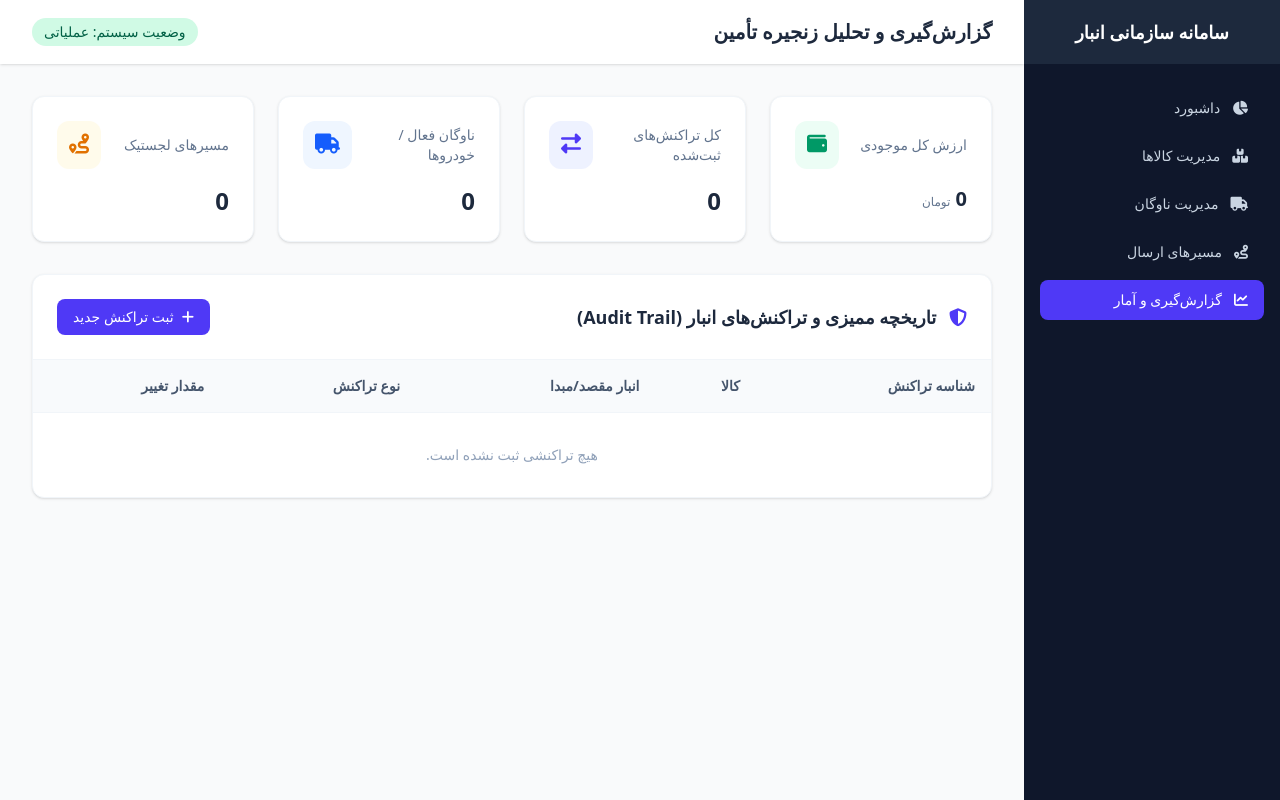
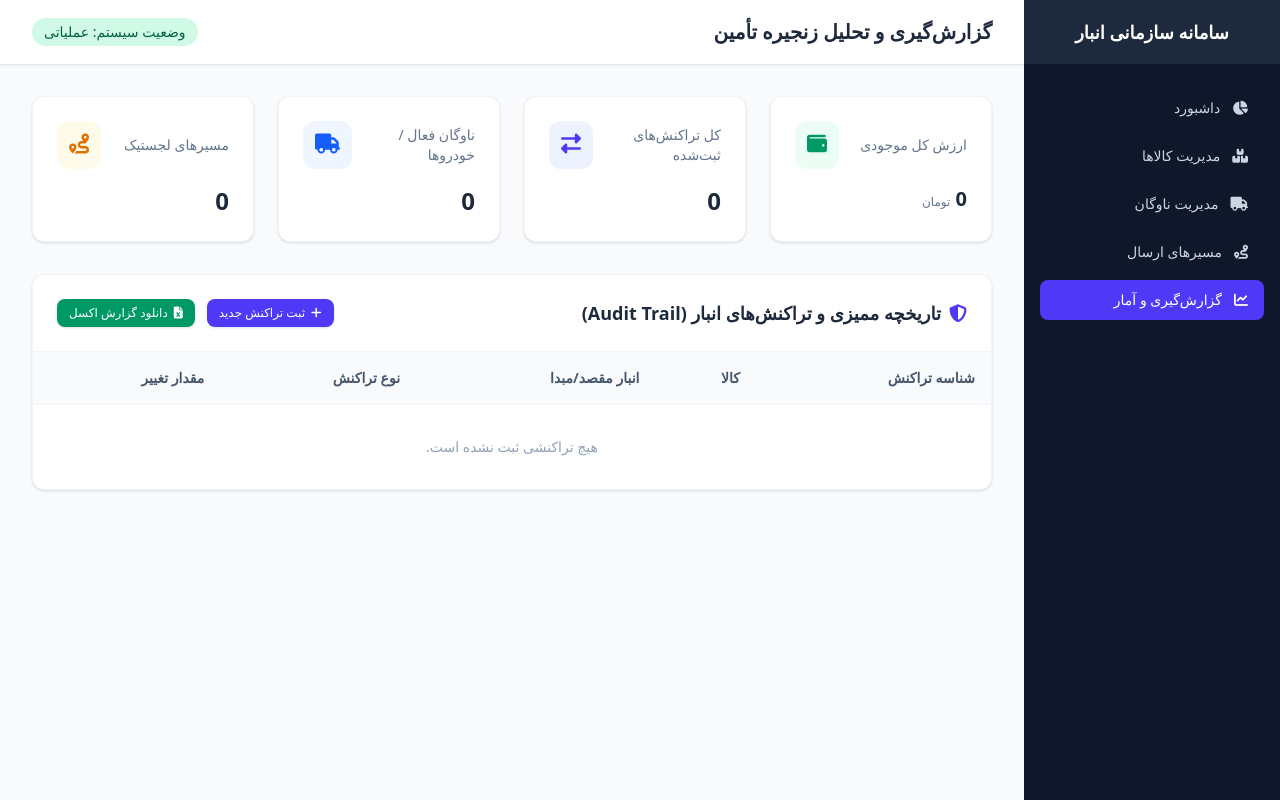
Before and after one commit to soroushTypeG/supply-chain-management-system, a Flask app: page /reports in a window 1280 px wide. Run offline with Flask 3, Linux system fonts and the light colour scheme.

Commit message:
Update reports.html

```diff
--- a/templates/reports.html
+++ b/templates/reports.html
@@ -41,11 +41,21 @@
 
 <!-- Detailed Audit Trail Table -->
 <div class="bg-white rounded-xl shadow-sm border border-slate-100 overflow-hidden">
-    <div class="p-6 border-b border-slate-100 flex justify-between items-center">
-        <h3 class="text-lg font-bold text-slate-800"><i class="fa-solid fa-shield-halved text-indigo-600 ml-2"></i> تاریخچه ممیزی و تراکنش‌های انبار (Audit Trail)</h3>
-        <a href="/transactions/add" class="inline-flex items-center px-4 py-2 bg-indigo-600 text-white text-sm font-medium rounded-lg hover:bg-indigo-700 transition">
-            <i class="fa-solid fa-plus ml-2"></i> ثبت تراکنش جدید
-        </a>
+    <div class="p-6 border-b border-slate-100 flex flex-col md:flex-row justify-between items-center gap-4">
+        <!-- Title & Description (Right side in RTL) -->
+        <h3 class="text-lg font-bold text-slate-800 flex items-center">
+            <i class="fa-solid fa-shield-halved text-indigo-600 ml-2"></i> تاریخچه ممیزی و تراکنش‌های انبار (Audit Trail)
+        </h3>
+
+        <!-- Action Buttons Group (Left side in RTL) -->
+        <div class="flex items-center gap-3">
+            <a href="/transactions/add" class="inline-flex items-center px-3 py-1.5 bg-indigo-600 text-white text-xs font-medium rounded-lg hover:bg-indigo-700 transition shadow-sm whitespace-nowrap">
+                <i class="fa-solid fa-plus ml-1.5"></i> ثبت تراکنش جدید
+            </a>
+            <a href="/reports/export/excel" class="inline-flex items-center px-3 py-1.5 bg-emerald-600 text-white text-xs font-medium rounded-lg hover:bg-emerald-700 transition shadow-sm whitespace-nowrap">
+                <i class="fa-solid fa-file-excel ml-1.5"></i> دانلود گزارش اکسل
+            </a>
+        </div>
     </div>
 
     <div class="overflow-x-auto">
@@ -62,7 +72,7 @@
             <tbody class="divide-y divide-slate-100 text-slate-700">
                 {% for tx in transactions %}
                 <tr class="hover:bg-slate-50 transition">
-                    <td class="p-4 font-mono text-xs">#TX-{{ tx.id }}</td>
+                    <td class="p-4 font-mono text-xs" dir="ltr">#TX-{{ tx.id }}</td>
                     <td class="p-4 font-medium text-slate-800">{{ tx.product.name if tx.product else 'کالای نامشخص' }}</td>
                     <td class="p-4">{{ tx.warehouse.location if tx.warehouse else 'انبار عمومی' }}</td>
                     <td class="p-4">
```
